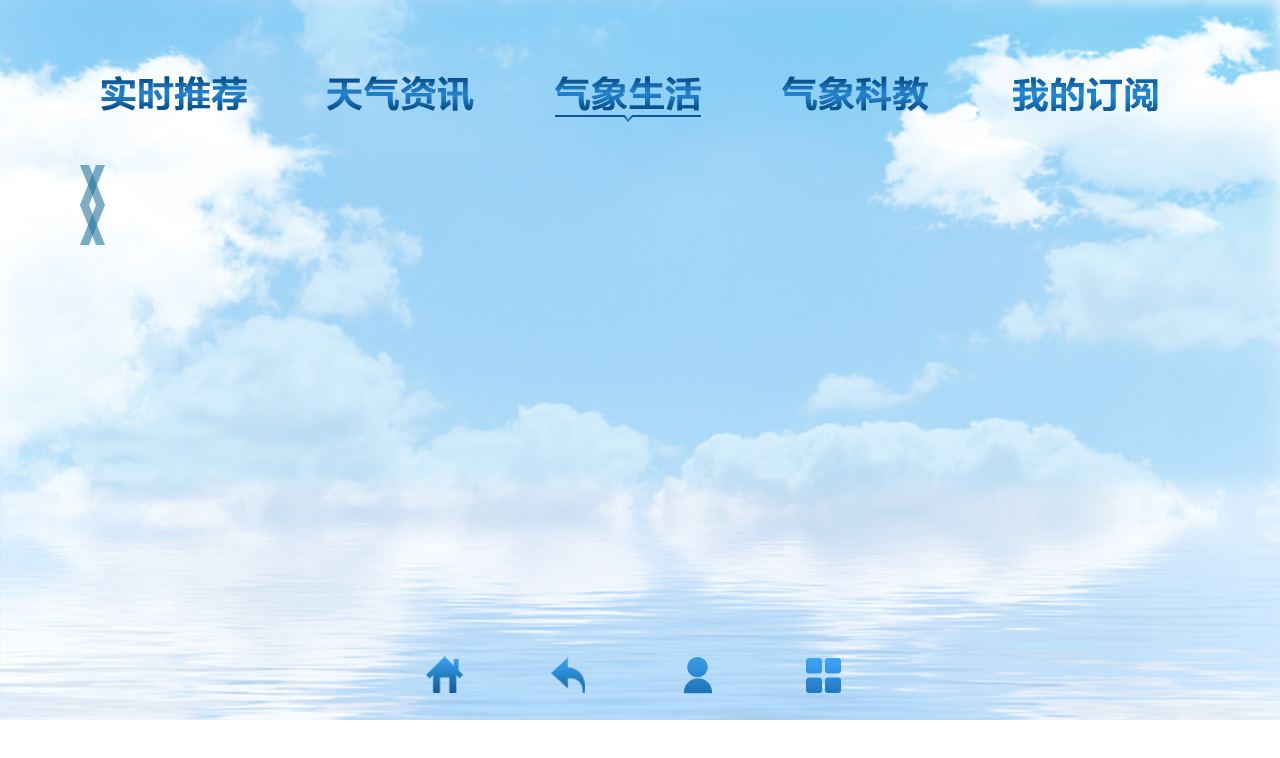
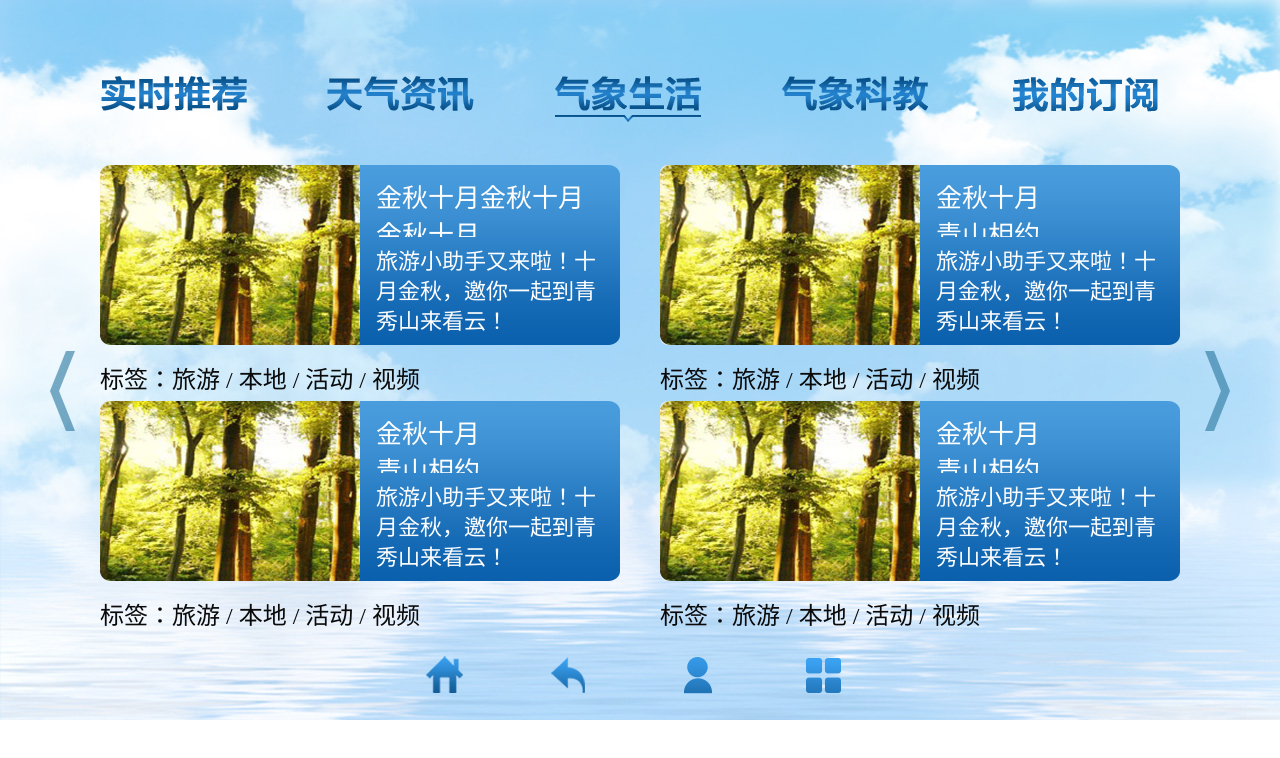
Before and after one commit to gxws/weather, a plain HTML site: page html/weather-life.html in a window 1280 px wide. Drawn offline with Linux system fonts and the light colour scheme.

Commit message:
新增气象生活

```diff
--- a/html/weather-life.html
+++ b/html/weather-life.html
@@ -19,7 +19,83 @@
 	<div class="weather-life-container">
 		<div class="prev"></div>
 		<div class="weather-life-body">
-			<div class="weather-life-item"></div>
+			<div id="weather-life-item1" class="weather-life-item">
+				<div class="weather-life-item-inner">
+					<div class="weather-life-inner-left">
+						<img src="../uploads/image3.png" />
+						<div class="icon-play weather-life-item-play"></div>
+					</div>
+					<div class="weather-life-inner-right">
+						<h2 class="weather-life-item-title">
+							金秋十月金秋十月金秋十月
+						</h2>
+						<p class="weather-life-item-text">
+							旅游小助手又来啦！十月金秋，邀你一起到青秀山来看云！
+						</p>
+					</div>
+					<a href="#" onfocus="addFocus('#weather-life-item1')" onblur="removeFocus('#weather-life-item1')"><img src="../public/images/dot.gif" /></a>
+				</div>
+				<div class="weather-life-item-tag">
+					<span>标签：</span><span><a href="#">旅游</a> / 本地 / 活动 / 视频</span>
+				</div>
+			</div>
+			<div id="weather-life-item2" class="weather-life-item">
+				<div class="weather-life-item-inner">
+					<div class="weather-life-inner-left">
+						<img src="../uploads/image3.png" />
+					</div>
+					<div class="weather-life-inner-right">
+						<h2 class="weather-life-item-title">
+							金秋十月<br>青山相约
+						</h2>
+						<p class="weather-life-item-text">
+							旅游小助手又来啦！十月金秋，邀你一起到青秀山来看云！
+						</p>
+					</div>
+					<a href="#" onfocus="addFocus('#weather-life-item2')" onblur="removeFocus('#weather-life-item2')"><img src="../public/images/dot.gif" /></a>
+				</div>
+				<div class="weather-life-item-tag">
+					<span>标签：</span><span><a href="#">旅游</a> / 本地 / 活动 / 视频</span>
+				</div>
+			</div>
+			<div id="weather-life-item3" class="weather-life-item">
+				<div class="weather-life-item-inner">
+					<div class="weather-life-inner-left">
+						<img src="../uploads/image3.png" />
+					</div>
+					<div class="weather-life-inner-right">
+						<h2 class="weather-life-item-title">
+							金秋十月<br>青山相约
+						</h2>
+						<p class="weather-life-item-text">
+							旅游小助手又来啦！十月金秋，邀你一起到青秀山来看云！
+						</p>
+					</div>
+					<a href="#" onfocus="addFocus('#weather-life-item3')" onblur="removeFocus('#weather-life-item3')"><img src="../public/images/dot.gif" /></a>
+				</div>
+				<div class="weather-life-item-tag">
+					<span>标签：</span><span><a href="#">旅游</a> / 本地 / 活动 / 视频</span>
+				</div>
+			</div>
+			<div id="weather-life-item4" class="weather-life-item">
+				<div class="weather-life-item-inner">
+					<div class="weather-life-inner-left">
+						<img src="../uploads/image3.png" />
+					</div>
+					<div class="weather-life-inner-right">
+						<h2 class="weather-life-item-title">
+							金秋十月<br>青山相约
+						</h2>
+						<p class="weather-life-item-text">
+							旅游小助手又来啦！十月金秋，邀你一起到青秀山来看云！
+						</p>
+					</div>
+					<a href="#" onfocus="addFocus('#weather-life-item4')" onblur="removeFocus('#weather-life-item4')"><img src="../public/images/dot.gif" /></a>
+				</div>
+				<div class="weather-life-item-tag">
+					<span>标签：</span><span><a href="#">旅游</a> / 本地 / 活动 / 视频</span>
+				</div>
+			</div>
 		</div>
 		<div class="next"></div>
 	</div>
--- a/public/css/weather-life.css
+++ b/public/css/weather-life.css
@@ -5,5 +5,117 @@
 	left: 80px;
 }
 .prev {
+	/*display: none;*/
+	top: 186px;
+	left: -30px;
+}
+.next {
+	/*display: none;*/
+	top: 186px;
+	right: -30px;
+}
+.weather-life-item {
+	position: relative;
+	display: inline-block;
+	float: left;
+	margin: 0 20px;
+	width: 520px;
+	height: 236px;
+}
+.weather-life-item-inner {
+	position: absolute;
+	width: 100%;
+	height: 180px;
+}
+.weather-life-item-inner a {
+	display: inline-block;
+	width: 100%;
+}
+.weather-life-item-inner:before {
+	display: none;
+	position: absolute;
+	content: "";
+	top: -15px;
+	left: -15px;
+	width: 550px;
+	height: 210px;
+	background: url('../images/weather-life-item-border.png') no-repeat;
+	z-index: 9;
+}
+.weather-life-item.focus .weather-life-item-inner:before {
+	display: block;
+}
+.weather-life-inner-left {
+	display: inline-block;
+	float: left;
+	position: relative;
+	width: 260px;
+	height: 180px;
+}
+.weather-life-item-play {
+	display: none;
+	position: absolute;
+	top: 55px;
+	left: 96px;
+}
+.weather-life-item.focus .weather-life-item-play{
+	display: block;
+}
+.weather-life-inner-left img {
+	width: 260px;
+	height: 180px;
+	border-top-left-radius: 0.5em;
+	border-bottom-left-radius: 0.5em;
+	-webkit-border-top-left-radius: 0.5em;
+	-webkit-border-bottom-left-radius: 0.5em;
+}
+.weather-life-inner-right {
+	display: inline-block;
+	float: left;
+	width: 260px;
+	height: 180px;
+	background: url('../images/weather-life-item-bg.png');
+}
+.weather-life-item-title {
+	margin-top: 12px;
+	margin-left: 16px;
+	margin-right: 16px;
+	height: 60px;
+	font-size: 26px;
+	color: #ffffff;
+	font-weight: normal;
+	overflow: hidden;
+}
+.weather-life-item-text {
+	font-size: 22px;
+	color: #ffffff;
+	margin-top: 10px;
+	margin-left: 16px;
+	margin-right: 16px;
+	line-height: 30px;
+	height: 90px;
+	overflow: hidden;
+}
+.weather-life-item-tag {
+	position: absolute;
+	top: 195px;
+	font-size: 24px;
+	color: #0a0a0a;
+}
+.weather-life-item-tag a {
+	color: #0a0a0a;
+}
+.weather-life-item-tag a:focus {
+	color: #ffaa00;
+}
 
+#controller .con-header, #controller .con-footer {
+	width: 1120px;
+	left: 80px;
 }
+#controller .con-header a {
+	width: 20%;
+}
+#controller .con-footer a {
+	width: 25%;
+}
```
Also changed, not shown: uploads/image3.png (renamed from uploads/qxxmt-7-气象生活.png).
